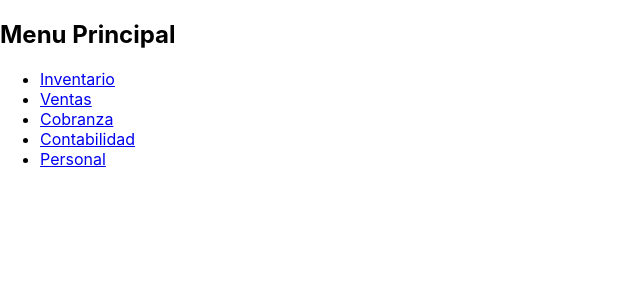
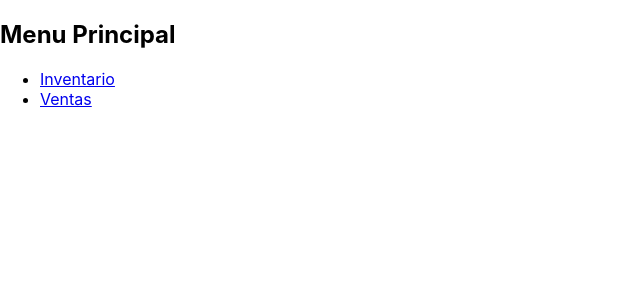
Before and after one commit to d4rw1nr/CreditosDaYi, a React (Create React App) app in the folder frontend/: page /menu in a window 1280 px wide. Shown: the top 300 px of the page, without its empty margins (0-640 px from the left). Built offline with nearby package versions, Linux system fonts and the light colour scheme; sample sign-in values are in the browser's storage.

Commit message:
Cambio en modelo

```diff
--- a/frontend/src/App.js
+++ b/frontend/src/App.js
@@ -4,9 +4,6 @@ import { BrowserRouter as Router, Route, Routes } from 'react-router-dom';
 import Menu from './components/Menu';
 import Inventario from './components/Inventario';
 import Ventas from './components/Ventas';
-import Cobranza from './components/Cobranza';
-import Contabilidad from './components/Contabilidad';
-import Personal from './components/Personal';
 import Login from './components/Login';
 import PrivateRoute from './components/PrivateRoute';
 
@@ -18,9 +15,6 @@ function App() {
         <Route path="/menu" element={<PrivateRoute element={Menu} />} />
         <Route path="/inventario" element={<PrivateRoute element={Inventario} />} />
         <Route path="/ventas" element={<PrivateRoute element={Ventas} />} />
-        <Route path="/cobranza" element={<PrivateRoute element={Cobranza} />} />
-        <Route path="/contabilidad" element={<PrivateRoute element={Contabilidad} />} />
-        <Route path="/personal" element={<PrivateRoute element={Personal} />} />
       </Routes>
     </Router>
   );
--- a/frontend/src/components/Cobranza.js
+++ /dev/null
@@ -1,13 +0,0 @@
-
-import React from 'react';
-
-function Cobranza() {
-  return (
-    <div>
-      <h2>Cobranza</h2>
-      <p>Aquí puedes gestionar la cobranza.</p>
-    </div>
-  );
-}
-
-export default Cobranza;
--- a/frontend/src/components/Contabilidad.js
+++ /dev/null
@@ -1,13 +0,0 @@
-
-import React from 'react';
-
-function Contabilidad() {
-  return (
-    <div>
-      <h2>Contabilidad</h2>
-      <p>Aquí puedes gestionar la contabilidad.</p>
-    </div>
-  );
-}
-
-export default Contabilidad;
--- a/frontend/src/components/Menu.js
+++ b/frontend/src/components/Menu.js
@@ -13,15 +13,6 @@ function Menu() {
         <li>
           <Link to="/ventas">Ventas</Link>
         </li>
-        <li>
-          <Link to="/cobranza">Cobranza</Link>
-        </li>
-        <li>
-          <Link to="/contabilidad">Contabilidad</Link>
-        </li>
-        <li>
-          <Link to="/personal">Personal</Link>
-        </li>
       </ul>
     </div>
   );
--- a/frontend/src/components/Personal.js
+++ /dev/null
@@ -1,13 +0,0 @@
-
-import React from 'react';
-
-function Personal() {
-  return (
-    <div>
-      <h2>Personal</h2>
-      <p>Aquí puedes gestionar el personal.</p>
-    </div>
-  );
-}
-
-export default Personal;
```
